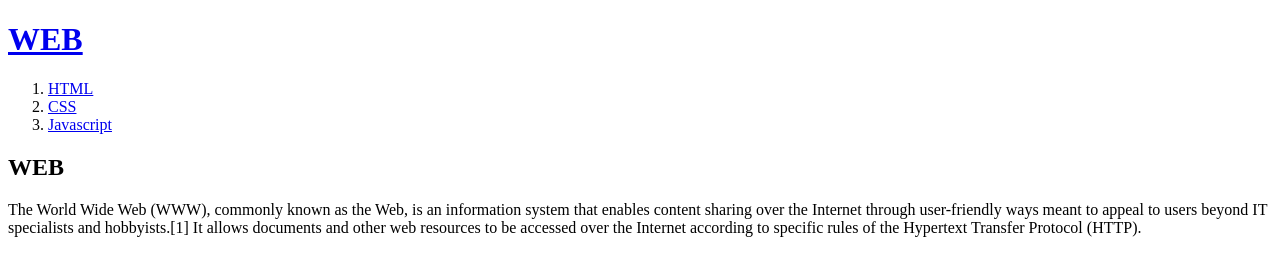
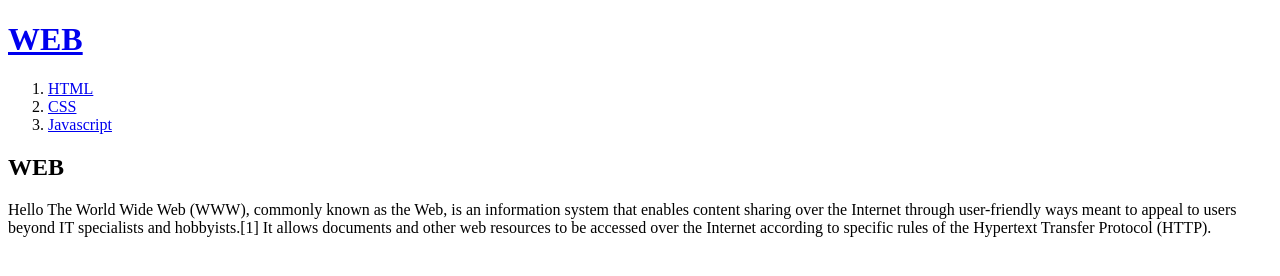
Before and after one commit to Avaaaaa123/first-web-site-of-Morgan, a plain HTML site: page index.html in a window 1280 px wide. Drawn offline with Linux system fonts and the light colour scheme.

Commit message:
Add files via upload
수

```diff
--- a/index.html
+++ b/index.html
@@ -12,7 +12,7 @@
         <li><a href="3.html">Javascript</a></li>
     </ol>
     <h2>WEB</h2>
-    <p>The World Wide Web (WWW), commonly known as the Web, is an information system that enables content sharing over the Internet through user-friendly ways meant to appeal to users beyond IT specialists and hobbyists.[1] It allows documents and other web resources to be accessed over the Internet according to specific rules of the Hypertext Transfer Protocol (HTTP).
+    <p>Hello The World Wide Web (WWW), commonly known as the Web, is an information system that enables content sharing over the Internet through user-friendly ways meant to appeal to users beyond IT specialists and hobbyists.[1] It allows documents and other web resources to be accessed over the Internet according to specific rules of the Hypertext Transfer Protocol (HTTP).
     </p>
 </body>
 </html>
```
